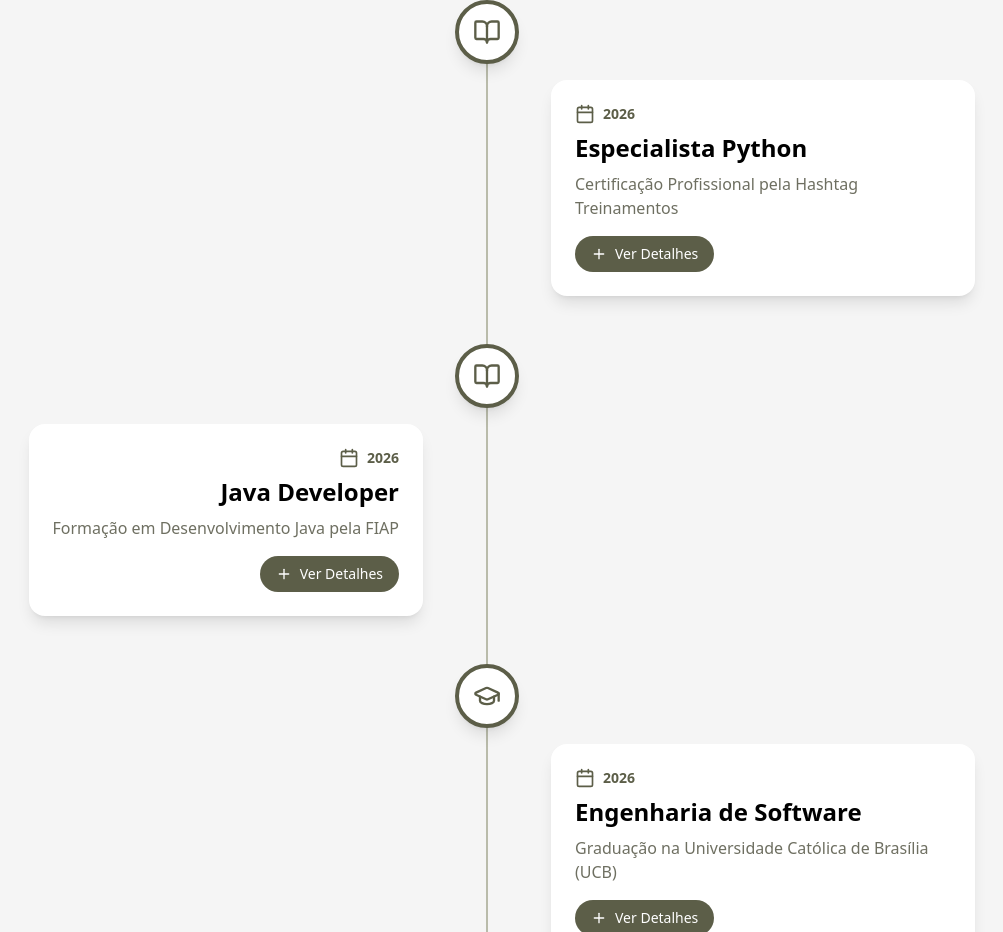
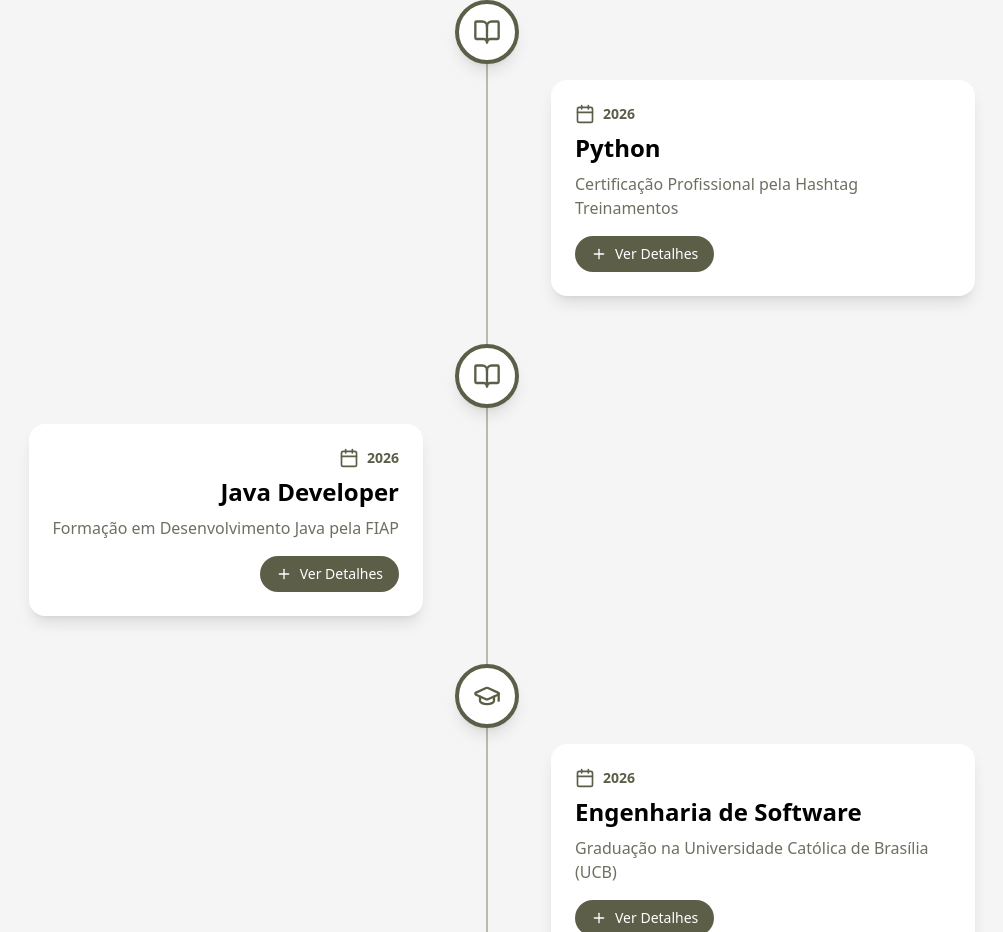
Before and after one commit to isacbrs/meu-portifolio, a React (Vite) app: page / in a window 1280 px wide. Shown: the part 3060-3992 px from the top of the page, without its empty margins (153-1156 px from the left). Built offline with nearby package versions, Linux system fonts and the light colour scheme.

Commit message:
Refactor timeline data and component structure

```diff
--- a/src/Components/portfolio/Timeline.jsx
+++ b/src/Components/portfolio/Timeline.jsx
@@ -25,7 +25,7 @@ const timelineData = [
   {
     id: 't2',
     year: '2026',
-    title: 'Especialista Python',
+    title: 'Python',
     description: 'Certificação Profissional pela Hashtag Treinamentos',
     icon: BookOpen,
     branches: [
```
